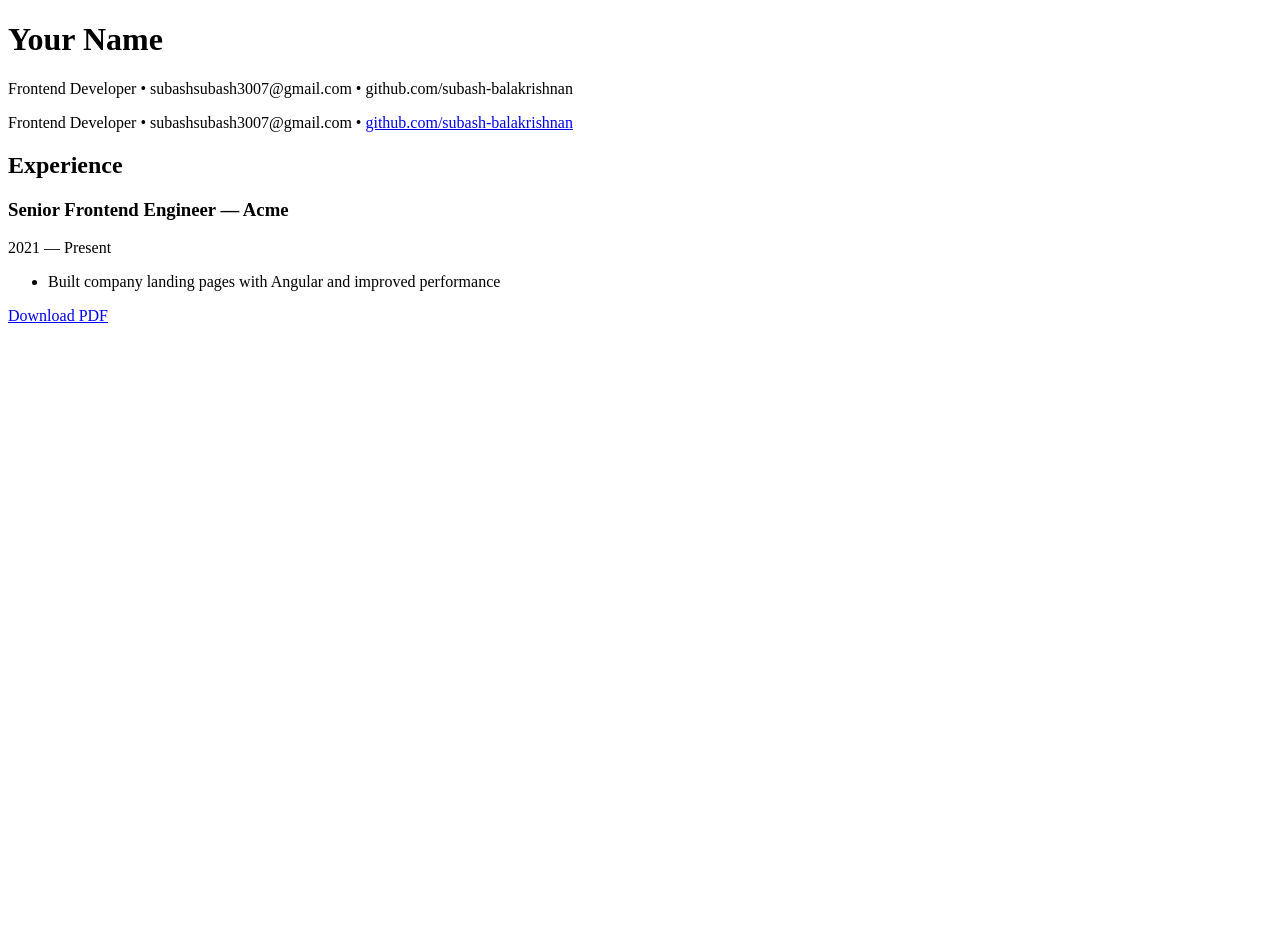
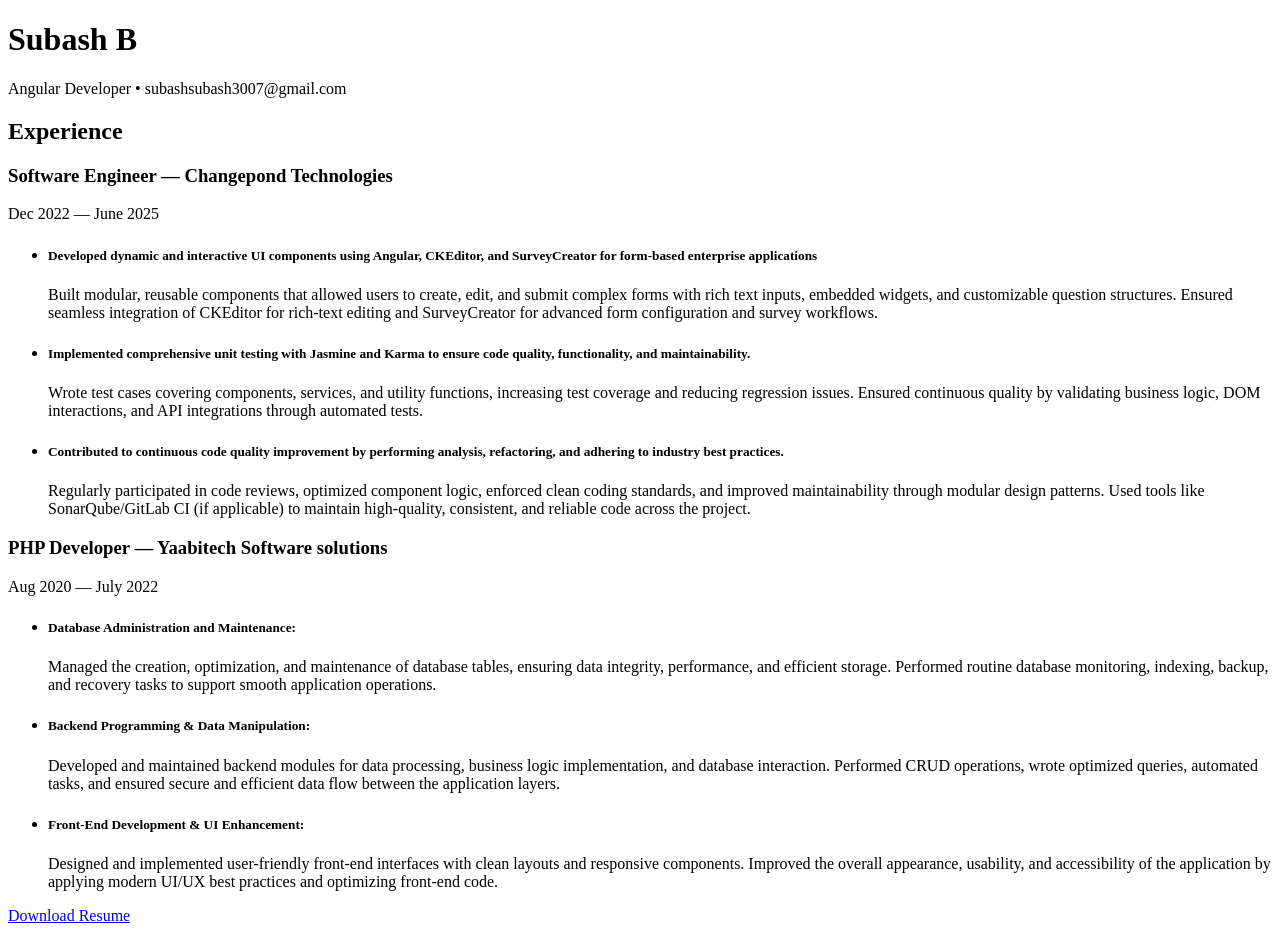
Before and after one commit to subash-balakrishnan/MyResume, an Angular app: page / in a window 1280 px wide. Before the commit the page ends 800 px from the top, so only its background shows below. Built offline with nearby package versions, Linux system fonts and the light colour scheme.

Commit message:
Changes on my experience in the resume

```diff
--- a/src/app/app.component.html
+++ b/src/app/app.component.html
@@ -1,29 +1,72 @@
 <main class="container">
   <header>
-    <h1>Your Name</h1>
-    <!-- <p>Frontend Developer • your@email.com • github.com/you</p> -->
-    <p>Frontend Developer • subashsubash3007&#64;gmail.com • github.com/subash-balakrishnan</p>
-    <p>
+    <h1>Subash B</h1>
+    <p>Angular Developer • subashsubash3007&#64;gmail.com</p>
+    <!-- <p>
       Frontend Developer • subashsubash3007&#64;gmail.com •
-      <a href="https://github.com/subash-balakrishnan" target="_blank">
-        github.com/subash-balakrishnan
+      <a href="https://github.com/" target="_blank">
       </a>
-    </p>
+    </p> -->
 
   </header>
 
   <section id="experience">
     <h2>Experience</h2>
     <article>
-      <h3>Senior Frontend Engineer — Acme</h3>
-      <p>2021 — Present</p>
+      <h3>Software Engineer — Changepond Technologies</h3>
+      <p>Dec 2022 — June 2025</p>
       <ul>
-        <li>Built company landing pages with Angular and improved performance</li>
+        <li>
+          <h5>Developed dynamic and interactive UI components using Angular, CKEditor, and SurveyCreator for form-based
+            enterprise applications</h5>
+          Built modular, reusable components that allowed users to create, edit, and submit complex forms with rich
+          text inputs, embedded widgets, and customizable question structures. Ensured seamless integration of CKEditor
+          for rich-text editing and SurveyCreator for advanced form configuration and survey workflows.
+        </li>
+
+        <li>
+          <h5>Implemented comprehensive unit testing with Jasmine and Karma to ensure code quality, functionality, and
+            maintainability.</h5>
+          Wrote test cases covering components, services, and utility functions, increasing test coverage and reducing
+          regression issues. Ensured continuous quality by validating business logic, DOM interactions, and API
+          integrations through automated tests.
+        </li>
+        <li>
+          <h5>Contributed to continuous code quality improvement by performing analysis, refactoring, and adhering to
+            industry best practices.</h5>
+          Regularly participated in code reviews, optimized component logic, enforced clean coding standards, and
+          improved maintainability through modular design patterns. Used tools like SonarQube/GitLab CI (if applicable)
+          to maintain high-quality, consistent, and reliable code across the project.
+        </li>
+      </ul>
+    </article>
+    <article>
+      <h3>PHP Developer — Yaabitech Software solutions</h3>
+      <p>Aug 2020 — July 2022</p>
+      <ul>
+        <li>
+          <h5>Database Administration and Maintenance:</h5>
+          Managed the creation, optimization, and maintenance of database tables, ensuring data integrity, performance,
+          and efficient storage. Performed routine database monitoring, indexing, backup, and recovery tasks to support
+          smooth application operations.
+        </li>
+        <li>
+          <h5>Backend Programming & Data Manipulation:</h5>
+          Developed and maintained backend modules for data processing, business logic implementation, and database
+          interaction. Performed CRUD operations, wrote optimized queries, automated tasks, and ensured secure and
+          efficient data flow between the application layers.
+        </li>
+        <li>
+          <h5>Front-End Development & UI Enhancement:</h5>
+          Designed and implemented user-friendly front-end interfaces with clean layouts and responsive components.
+          Improved the overall appearance, usability, and accessibility of the application by applying modern UI/UX best
+          practices and optimizing front-end code.
+        </li>
       </ul>
     </article>
   </section>
 
   <footer>
-    <a href="assets/My_Resume.pdf" download>Download PDF</a>
+    <a href="assets/My_Resume.pdf" download>Download Resume</a>
   </footer>
 </main>
```
